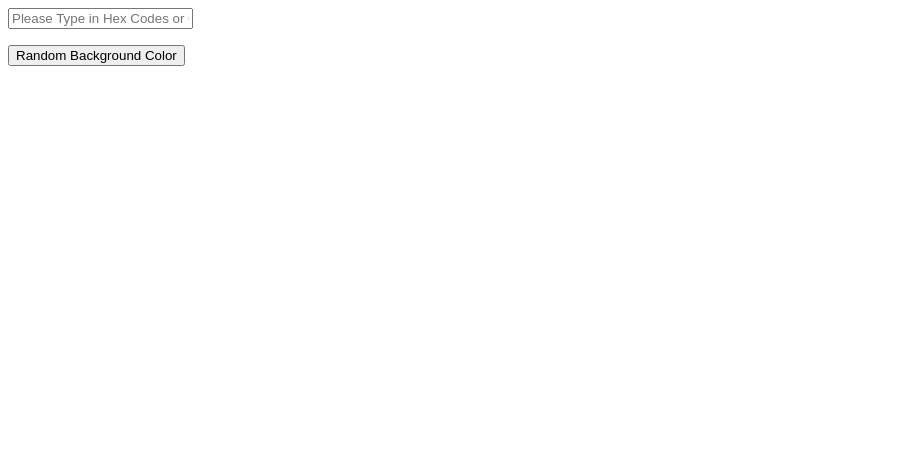
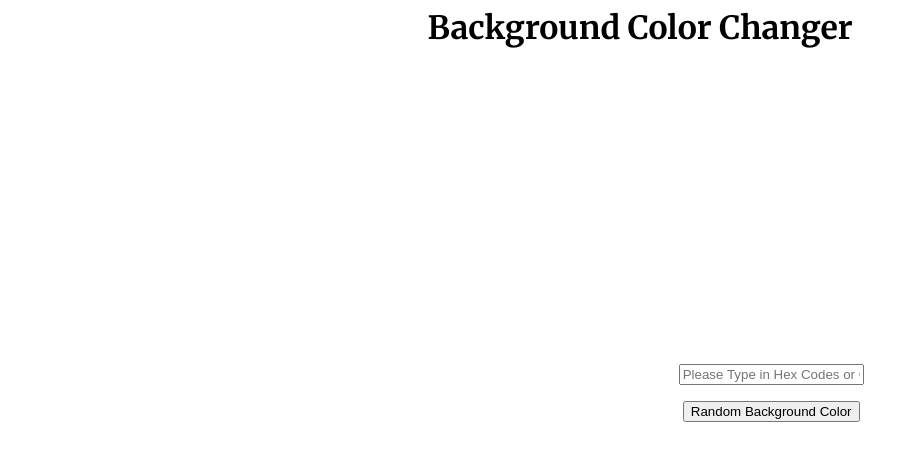
Before and after one commit to Nerajno/Background--Color-Changer, a plain HTML site: page index.html in a window 1280 px wide. Shown: the whole page, without its empty margins (0-919 px from the left). Drawn offline with Linux system fonts and the light colour scheme.

Commit message:
foundation display almost done

```diff
--- a/app.css
+++ b/app.css
@@ -1,3 +1,16 @@
 main{
 font-family: 'Merriweather', serif;
+text-align: center;
 }
+
+section{
+    max-width: 60vw;
+    margin:  0 auto;
+    margin-top: 25%;
+    margin-left: 30%;
+}
+
+.item{
+    /* display: flex;
+    align-content: center; */
+}
--- a/index.html
+++ b/index.html
@@ -11,11 +11,12 @@
 </head>
 <body>
     <main>
+        <h1>Background Color Changer</h1>
         <section>
-            <form action="">
+            <form class="item" action="">
                 <input type="text" placeholder="Please Type in Hex Codes or Colour Names">
             </form>
-            <button>Random Background Color</button>
+            <button class="item">Random Background Color</button>
         </section>
 
     </main>
```
